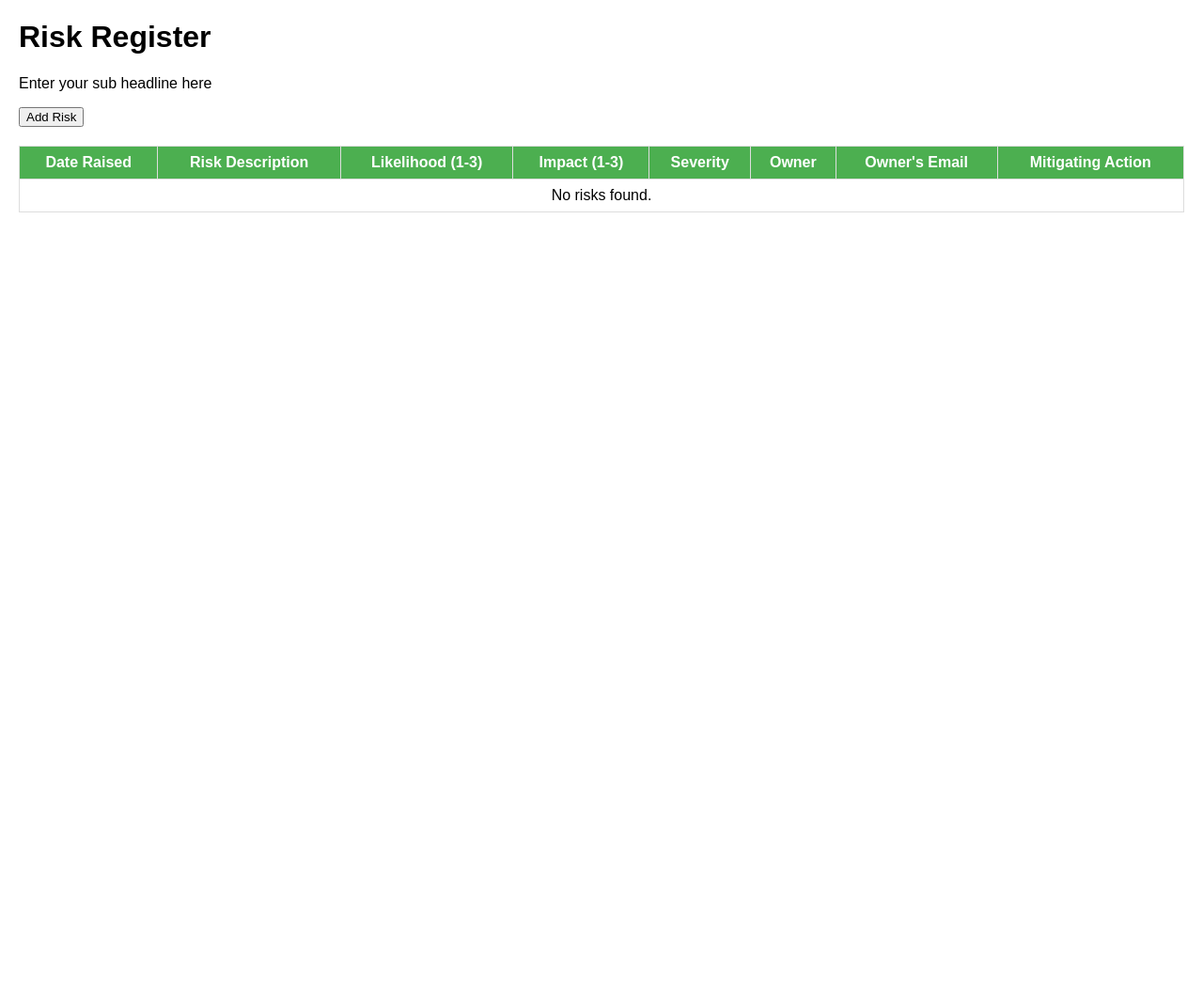
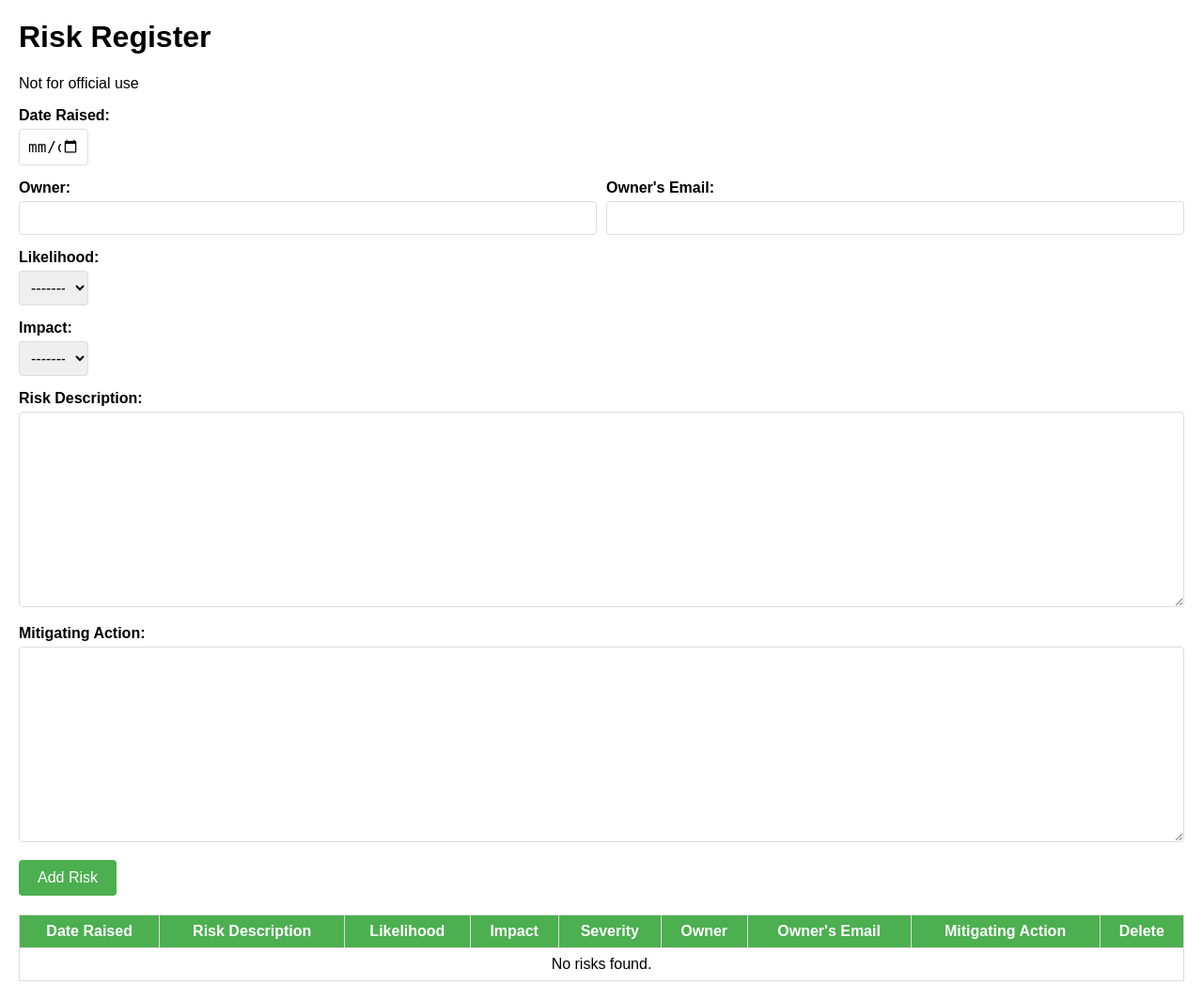
Before and after one commit to johnedwardfry/Django_form_creation_cybersecurity_app, a Django app: page /risk_register/ in a window 1280 px wide. Shown: the whole page at 94% size. Before the commit the page ends 226 px from the top, so only its background shows below. Run offline with Django 5.2, Linux system fonts and the light colour scheme.

Commit message:
refactor for rudimentary form fill

```diff
--- a/Cybersecurity_forms/Risk_register/forms.py
+++ b/Cybersecurity_forms/Risk_register/forms.py
@@ -4,10 +4,7 @@ from .models import Risk
 class RiskForm(forms.ModelForm):
     class Meta:
         model = Risk
-        fields = ['description', 'likelihood', 'impact', 'owner', 'email', 'mitigating_action']
+        fields = ['description', 'likelihood', 'impact', 'owner', 'email', 'mitigating_action', 'date_raised']
         widgets = {
-            'description': forms.Textarea(attrs={'rows': 2}),
-            'likelihood': forms.Select(choices=Risk._meta.get_field('likelihood').choices),
-            'impact': forms.Select(choices=Risk._meta.get_field('impact').choices),
-            'email': forms.EmailInput(attrs={'placeholder': 'owner@example.com'}),
+            'date_raised': forms.DateInput(attrs={'type': 'date'}),
         }
--- a/Cybersecurity_forms/Risk_register/models.py
+++ b/Cybersecurity_forms/Risk_register/models.py
@@ -1,17 +1,22 @@
 from django.db import models
 
 class Risk(models.Model):
-    date_raised = models.DateField(auto_now_add=True)
+    date_raised = models.DateField(editable=True)
     description = models.TextField()
-    likelihood = models.IntegerField(choices=[(1, '1'), (2, '2'), (3, '3')])
-    impact = models.IntegerField(choices=[(1, '1'), (2, '2'), (3, '3')])
+    likelihood = models.IntegerField(choices=[(1, 'low'), (2, 'medium'), (3, 'high')])
+    impact = models.IntegerField(choices=[(1, 'low'), (2, 'medium'), (3, 'high')])
     owner = models.CharField(max_length=100)
     email = models.EmailField()
     mitigating_action = models.TextField()
 
     @property
     def severity(self):
-        return self.likelihood * self.impact
-
+        severity_score = self.likelihood * self.impact
+        if severity_score <= 2:
+            return 'low'
+        elif severity_score <= 4:
+            return 'medium'
+        else:
+            return 'high'
     def __str__(self):
         return self.description
--- a/Cybersecurity_forms/Risk_register/templates/Risk_register/index.html
+++ /dev/null
@@ -1,99 +0,0 @@
-<!DOCTYPE html>
-<html lang="en">
-<head>
-    <meta charset="UTF-8">
-    <meta name="viewport" content="width=device-width, initial-scale=1.0">
-    <title>Risk Register</title>
-    <style>
-        body {
-            font-family: Arial, sans-serif;
-            margin: 20px;
-        }
-        table {
-            width: 100%;
-            border-collapse: collapse;
-            margin-top: 20px;
-        }
-        th, td {
-            border: 1px solid #ddd;
-            padding: 8px;
-            text-align: center;
-        }
-        th {
-            background-color: #4CAF50;
-            color: white;
-        }
-        .low {
-            background-color: green;
-            color: white;
-        }
-        .medium {
-            background-color: yellow;
-        }
-        .high {
-            background-color: red;
-            color: white;
-        }
-        .form-container {
-            margin-bottom: 20px;
-        }
-    </style>
-</head>
-<body>
-    <h1>Risk Register</h1>
-    <p>Enter your sub headline here</p>
-
-    <div class="form-container">
-        <form method="post">
-            {% csrf_token %}
-            <div>
-                {{ form.as_p }}
-            </div>
-            <button type="submit">Add Risk</button>
-        </form>
-    </div>
-
-    <table>
-        <thead>
-            <tr>
-                <th>Date Raised</th>
-                <th>Risk Description</th>
-                <th>Likelihood (1-3)</th>
-                <th>Impact (1-3)</th>
-                <th>Severity</th>
-                <th>Owner</th>
-                <th>Owner's Email</th>
-                <th>Mitigating Action</th>
-            </tr>
-        </thead>
-        <tbody>
-            {% for risk in risks %}
-            <tr>
-                <td>{{ risk.date_raised }}</td>
-                <td>{{ risk.description }}</td>
-                <td>{{ risk.likelihood }}</td>
-                <td>{{ risk.impact }}</td>
-                <td class="
-                    {% if risk.severity <= 2 %}
-                        low
-                    {% elif risk.severity <= 6 %}
-                        medium
-                    {% else %}
-                        high
-                    {% endif %}
-                ">
-                    {{ risk.severity }}
-                </td>
-                <td>{{ risk.owner }}</td>
-                <td>{{ risk.email }}</td>
-                <td>{{ risk.mitigating_action }}</td>
-            </tr>
-            {% empty %}
-            <tr>
-                <td colspan="8">No risks found.</td>
-            </tr>
-            {% endfor %}
-        </tbody>
-    </table>
-</body>
-</html>
--- a/Cybersecurity_forms/Risk_register/templates/index.html
+++ b/Cybersecurity_forms/Risk_register/templates/index.html
@@ -8,6 +8,59 @@
         body {
             font-family: Arial, sans-serif;
             margin: 20px;
+        }
+        .form-container {
+            margin-bottom: 20px;
+        }
+        .form-row {
+            display: flex;
+            flex-wrap: wrap;
+            gap: 10px;
+        }
+        .form-group {
+            flex: 1;
+            min-width: 150px;
+            margin-bottom: 15px;
+        }
+        .form-group label {
+            display: block;
+            margin-bottom: 5px;
+            font-weight: bold;
+            font-family: Arial, sans-serif;
+            font-size: 1rem;
+            color: black;
+        }
+        .form-group input[type="text"],
+        .form-group input[type="email"],
+        .form-group input[type="date"],
+        .form-group select,
+        .form-group textarea {
+            width: 100%;
+            padding: 8px;
+            font-size: 1rem;
+            border: 1px solid #ddd;
+            border-radius: 4px;
+            box-sizing: border-box;
+        }
+        .form-group.full-width {
+            flex: 0 0 100%;
+        }
+        .form-group-quarter {
+            flex: 0 0 18.75%;
+            min-width: 100px;
+            margin-bottom: 15px;
+        }
+        button[type="submit"] {
+            background-color: #4CAF50;
+            color: white;
+            padding: 10px 20px;
+            border: none;
+            border-radius: 4px;
+            cursor: pointer;
+            font-size: 1rem;
+        }
+        button[type="submit"]:hover {
+            background-color: #45a049;
         }
         table {
             width: 100%;
@@ -34,36 +87,72 @@
             background-color: red;
             color: white;
         }
-        .form-container {
-            margin-bottom: 20px;
+        #id_likelihood, #id_impact, #id_date_raised {
+            width: 6%; /* Adjust this value to your preference */
         }
     </style>
+
 </head>
 <body>
     <h1>Risk Register</h1>
-    <p>Enter your sub headline here</p>
+    <p>Not for official use</p>
 
     <div class="form-container">
         <form method="post">
             {% csrf_token %}
-            <div>
-                {{ form.as_p }}
+            <div class="form-row">
+                <div class="form-group">
+                    <label for="id_date_raised">Date Raised:</label>
+                    {{ form.date_raised }}
+                </div>
+            </div>
+            <div class="form-row">
+                <div class="form-group">
+                    <label for="id_owner">Owner:</label>
+                    {{ form.owner }}
+            </div>
+            <div class="form-group">
+                <label for="id_email">Owner's Email:</label>
+                {{ form.email }}
+            </div>
+        </div>
+            <div class="form-row">
+                <div class="form-group">
+                    <label for="id_likelihood">Likelihood:</label>
+                    {{ form.likelihood }}
+                </div>
+            </div>
+            <div class="form-row">
+                <div class="form-group">
+                    <label for="id_impact">Impact:</label>
+                    {{ form.impact }}
+                </div>
+            </div>
+            <div class="form-group full-width">
+                <label for="id_description">Risk Description:</label>
+                {{ form.description }}
+            </div>
+            <div class="form-group full-width">
+                <label for="id_mitigating_action">Mitigating Action:</label>
+                {{ form.mitigating_action }}
             </div>
             <button type="submit">Add Risk</button>
         </form>
     </div>
+
 
     <table>
         <thead>
             <tr>
                 <th>Date Raised</th>
                 <th>Risk Description</th>
-                <th>Likelihood (1-3)</th>
-                <th>Impact (1-3)</th>
+                <th>Likelihood</th>
+                <th>Impact</th>
                 <th>Severity</th>
                 <th>Owner</th>
                 <th>Owner's Email</th>
                 <th>Mitigating Action</th>
+                <th>Delete</th>
             </tr>
         </thead>
         <tbody>
@@ -71,8 +160,8 @@
             <tr>
                 <td>{{ risk.date_raised }}</td>
                 <td>{{ risk.description }}</td>
-                <td>{{ risk.likelihood }}</td>
-                <td>{{ risk.impact }}</td>
+                <td>{{ risk.get_likelihood_display }}</td>
+                <td>{{ risk.get_impact_display }}</td>
                 <td class="
                     {% if risk.severity <= 2 %}
                         low
@@ -87,10 +176,17 @@
                 <td>{{ risk.owner }}</td>
                 <td>{{ risk.email }}</td>
                 <td>{{ risk.mitigating_action }}</td>
+                <td>
+                    <form method="post" action="{% url 'risk_register:delete_risk' risk.id %}">
+                    {% csrf_token %}
+                        <input type="hidden" name="risk_id" value="{{ risk.id }}">
+                        <button type="submit">Delete</button>
+                    </form>
+                </td>
             </tr>
             {% empty %}
             <tr>
-                <td colspan="8">No risks found.</td>
+                <td colspan="9">No risks found.</td>
             </tr>
             {% endfor %}
         </tbody>
--- a/Cybersecurity_forms/Risk_register/urls.py
+++ b/Cybersecurity_forms/Risk_register/urls.py
@@ -4,5 +4,5 @@ from . import views
 app_name = 'Risk_register'
 
 urlpatterns = [
-    path('', views.index, name='index'),
+    path('', views.risk_register, name='index'),
 ]
--- a/Cybersecurity_forms/Risk_register/views.py
+++ b/Cybersecurity_forms/Risk_register/views.py
@@ -1,4 +1,11 @@
 from django.shortcuts import render
+from .forms import RiskForm
 
-def index(request):
-    return render(request, 'Risk_register/index.html')
+def risk_register(request):
+    if request.method == 'POST':
+        form = RiskForm(request.POST)
+        if form.is_valid():
+            form.save()
+    else:
+        form = RiskForm()
+    return render(request, 'index.html', {'form': form})
--- a/docker-compose.yaml
+++ b/docker-compose.yaml
@@ -56,6 +56,7 @@ services:
     # the first command and second command in sequence. Here we are editing the permissions for and running the init.sh
     # which is a small bash script that runs manage.py functions.
     command: sh -c "chmod +x ./init.sh && ./init.sh"
+
     # This selects the .env file to import from this will add the environment variables to the container
     env_file: .env
 
```
Also changed, not shown: Cybersecurity_forms/Risk_register/migrations/0002_alter_risk_date_raised_alter_risk_likelihood.py (added), Cybersecurity_forms/Risk_register/migrations/0003_alter_risk_likelihood.py (added), 1 other file.
